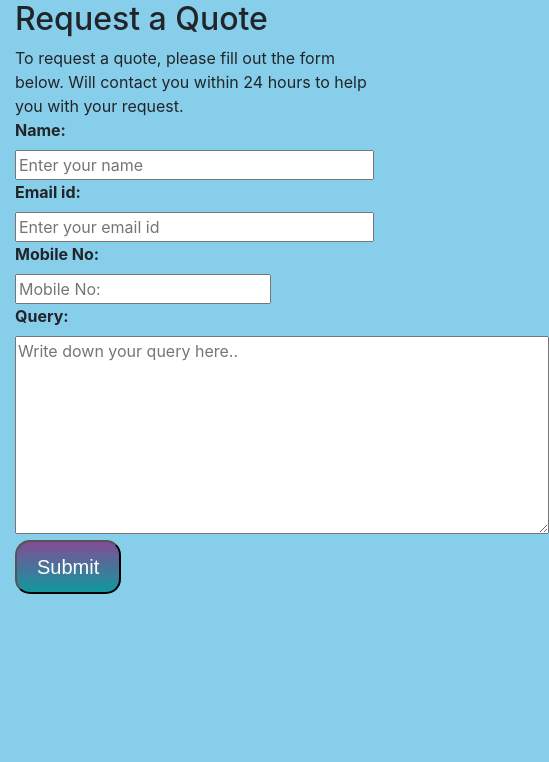
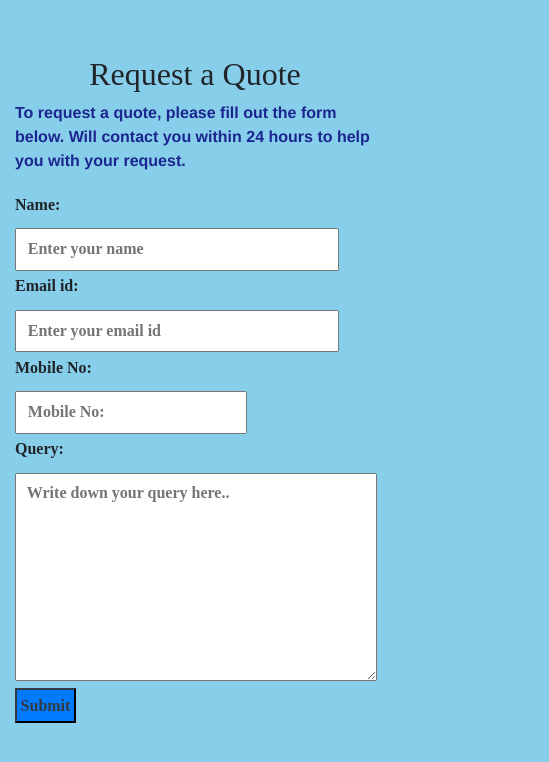
Before and after one commit to AzizShahdawala/AboutMe, a plain HTML site: page Contact.html in a window 390 px wide. Shown: the whole page, 549 px wide, since content can reach past the window. Drawn offline with nearby package versions, Linux system fonts and the light colour scheme.

Commit message:
Add files via upload

```diff
--- a/Contact.html
+++ b/Contact.html
@@ -14,18 +14,19 @@
 <body style="background-color: skyblue;">
     <div class="contact-form">
     <div class="container-fluid">
-            <h2>Request a Quote</h2>
-             To request a quote, please fill out the form below. Will contact you within 24 hours to help you with your request.
-        <form action="mailto:azizshada@gmail.com" method="post" enctype="text/plain">
-        <label> <strong>Name: </strong></label> <br>
-        <input type="text" name="name" placeholder="Enter your name" size="30" value=""> <br>
-        <label><strong>Email id: </strong> </label><br>
-        <input type="email" name="email" size="30" placeholder="Enter your email id" value=""> <br>
-        <label><strong>Mobile No: </strong></label><br>
-        <input type="number" name="number" size="30" placeholder="Mobile No:" value=""> <br>
-        <label> <strong>Query: </strong> </label><br>
-        <textarea name="Query" rows="8" cols="50" placeholder="Write down your query here.."></textarea> <br>
-        <input type="submit" class="contact"> <br>
+        <h2 class="contact-title">Request a Quote</h2>
+        <p class="contact-desc">To request a quote, please fill out the form below. Will contact you within 24 hours to
+        help you with your request.</p>
+        <form href="mailto:azizshada@gmail.com" method="POST" enctype="text/plain">
+            <label class="contact-content"> <strong>Name: </strong></label> <br>
+            <input type="text" name="name" placeholder="Enter your name" size="30" value="" class="placeholders"> <br>
+            <label class="contact-content"><strong>Email id: </strong> </label><br>
+            <input type="email" name="email" size="30" placeholder="Enter your email id" value="" class="placeholders"> <br>
+            <label class="contact-content"><strong>Mobile No: </strong></label><br>
+            <input type="number" name="number" size="30" placeholder="Mobile No:" value="" class="placeholders"> <br>
+            <label class="contact-content"> <strong>Query: </strong> </label><br>
+            <textarea name="Query" rows="8" cols="35" placeholder="Write down your query here.." class="placeholders"></textarea> <br>
+            <input type="Submit" value="Submit" class="btn-primary btn-outline-dark contact-button"> <br>
         </form>
     </div>
 
--- a/code.css
+++ b/code.css
@@ -1,4 +1,5 @@
 
+/* ........................................Index.html...................................... */
 
 .heading
 {
@@ -269,3 +270,114 @@ position: relative;
   background-color: #30e3cb;
 }
 /* ------------------ */
+
+/* .......................................................Contact.html................................................... */
+
+.contact-form
+{
+    font-family: 'Merriweather', serif;
+    padding: 4% 25% 3%;
+}
+
+.contact-title
+    {
+        font-size: 2.5rem;
+        text-align: center;
+    }
+
+    .contact-desc
+    {
+        color: rgba(10, 10, 128, 0.863);
+        font-weight: bold;
+        font-size: 1.2rem;
+    }
+
+    .contact-content
+    {
+        font-size: 1.1rem;
+        padding: 1% 0;
+    }
+
+    .placeholders
+    {
+        font-weight: bold;
+        padding: 1% 3%;
+    }
+
+    .address
+    {
+        font-size: 1.8rem;
+        color: blue;
+        padding: 2%;
+    }
+
+    .address-desc
+    {
+        color: rgba(10, 10, 128, 0.863);
+        font-weight: bold;
+        font-size: 1.1rem;
+        padding: 0 2%;
+    }
+
+    .contact-button
+    {
+        padding: 1%;
+        font-size: 1rem;
+    }
+
+    /* ..................Mobiles..................... */
+
+@media (max-width: 900px )
+{
+    .contact-form
+    {
+     font-family: 'Merriweather', serif;
+     padding : 14% 0;
+    }
+    .contact-title
+    {
+        font-size: 2rem;
+    }
+
+    .contact-desc
+    {
+        color: rgba(10, 10, 128, 0.863);
+        font-weight: bold;
+        font-size: 1rem;
+    }
+
+    .contact-content
+    {
+        font-size: 1rem;
+        padding: 1% 0;
+    }
+
+    .placeholders
+    {
+        color: blue;
+        font-weight: bold;
+        padding: 2% 3%;
+    }
+
+    .address
+    {
+        font-size: 1.7rem;
+        color: blue;
+        padding: 2%;
+    }
+
+    .address-desc
+    {
+        color: rgba(10, 10, 128, 0.863);
+        font-weight: bold;
+        font-size: 1rem;
+        padding: 0 2%;
+    }
+
+    .contact-button
+    {
+        padding: 1%;
+        font-size: 1rem;
+        font-weight: bold;
+    }
+}
```
